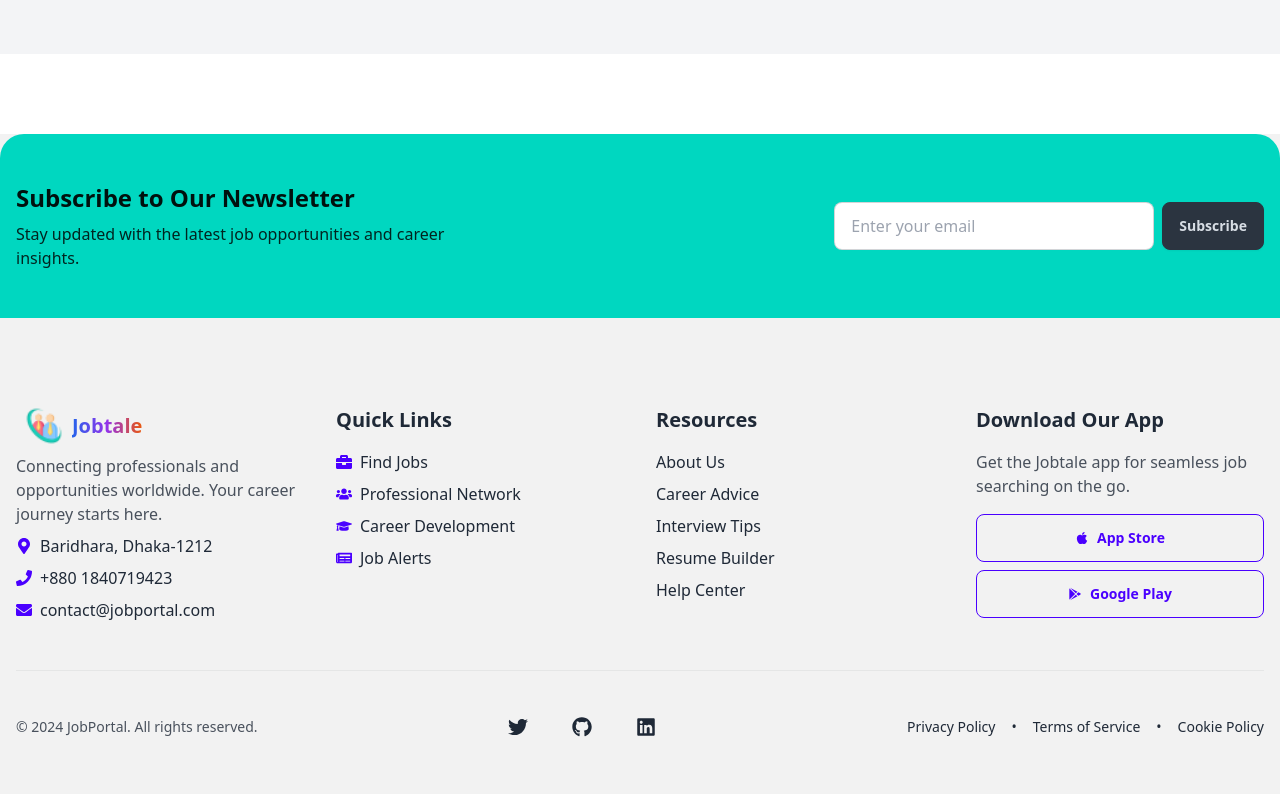
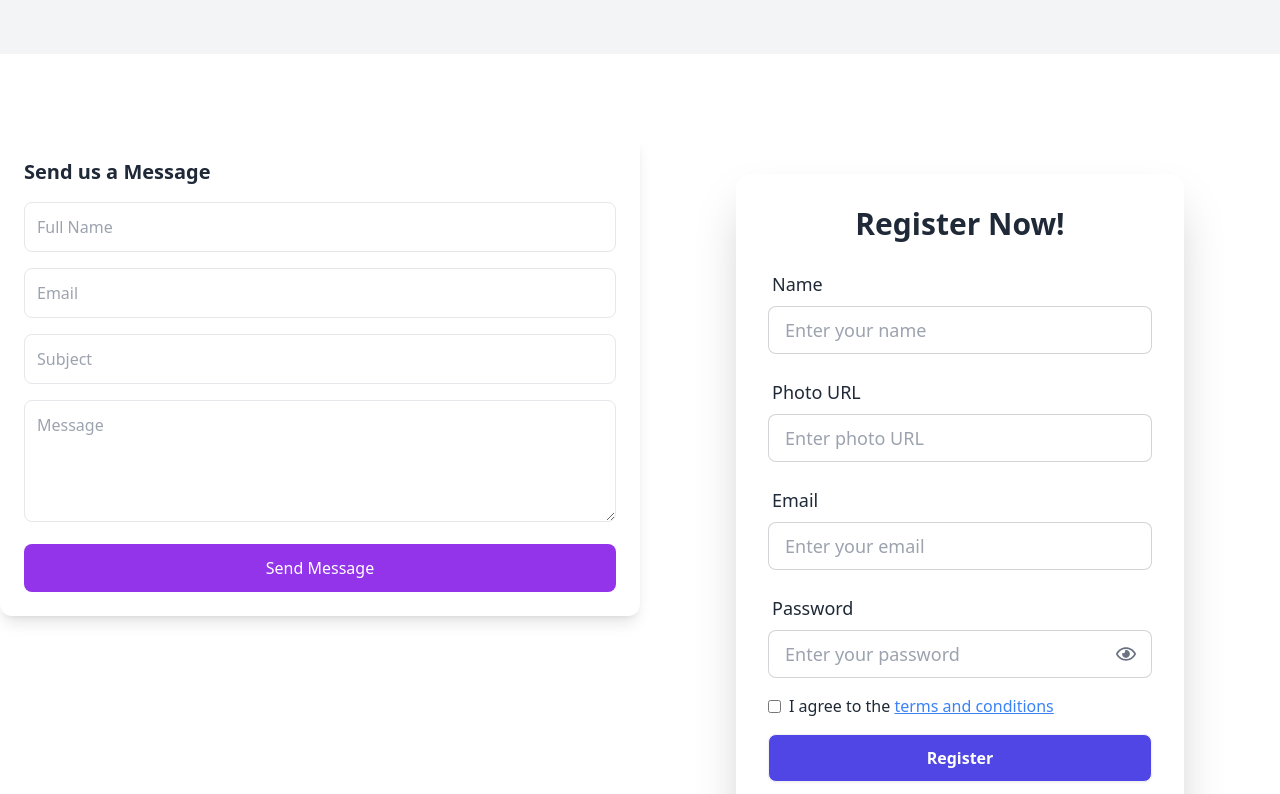
Before and after one commit to Md-Nur-Amin/Job-Portal-frontend, a React (Vite) app: page / in a window 1280 px wide. Shown: the part 2720-3514 px from the top of the page. Built offline with nearby package versions, Linux system fonts and the light colour scheme; no server answers.

Commit message:
home page updated

```diff
--- a/src/Layout/Components/Home/Home.jsx
+++ b/src/Layout/Components/Home/Home.jsx
@@ -8,6 +8,8 @@ import grp from "../../../assets/group.png"
 import business from "../../../assets/businessTarget.png"
 import star from "../../../assets/sparkle.png"
 import content from "../../../assets/contentManagement.png"
+import SendMail from '../Contact/SendMail';
+import SignUp from '../../AuthForm/SignUp/SignUp';
 
 const Home = () => {
     return (
@@ -176,7 +178,9 @@ const Home = () => {
                 </section>
             </div>
 
-            <div>
+            <div className='grid lg:grid-cols-2'>
+                <SendMail></SendMail>
+                <SignUp></SignUp>
 
             </div>
 
--- a/src/Layout/Main.jsx
+++ b/src/Layout/Main.jsx
@@ -6,7 +6,7 @@ import Navbar from './Components/Shared/Navbar';
 
 const Main = () => {
     return (
-        <div>
+        <div className=''>
             <Navbar></Navbar>
             <Outlet></Outlet>
             <Footer></Footer>
```
